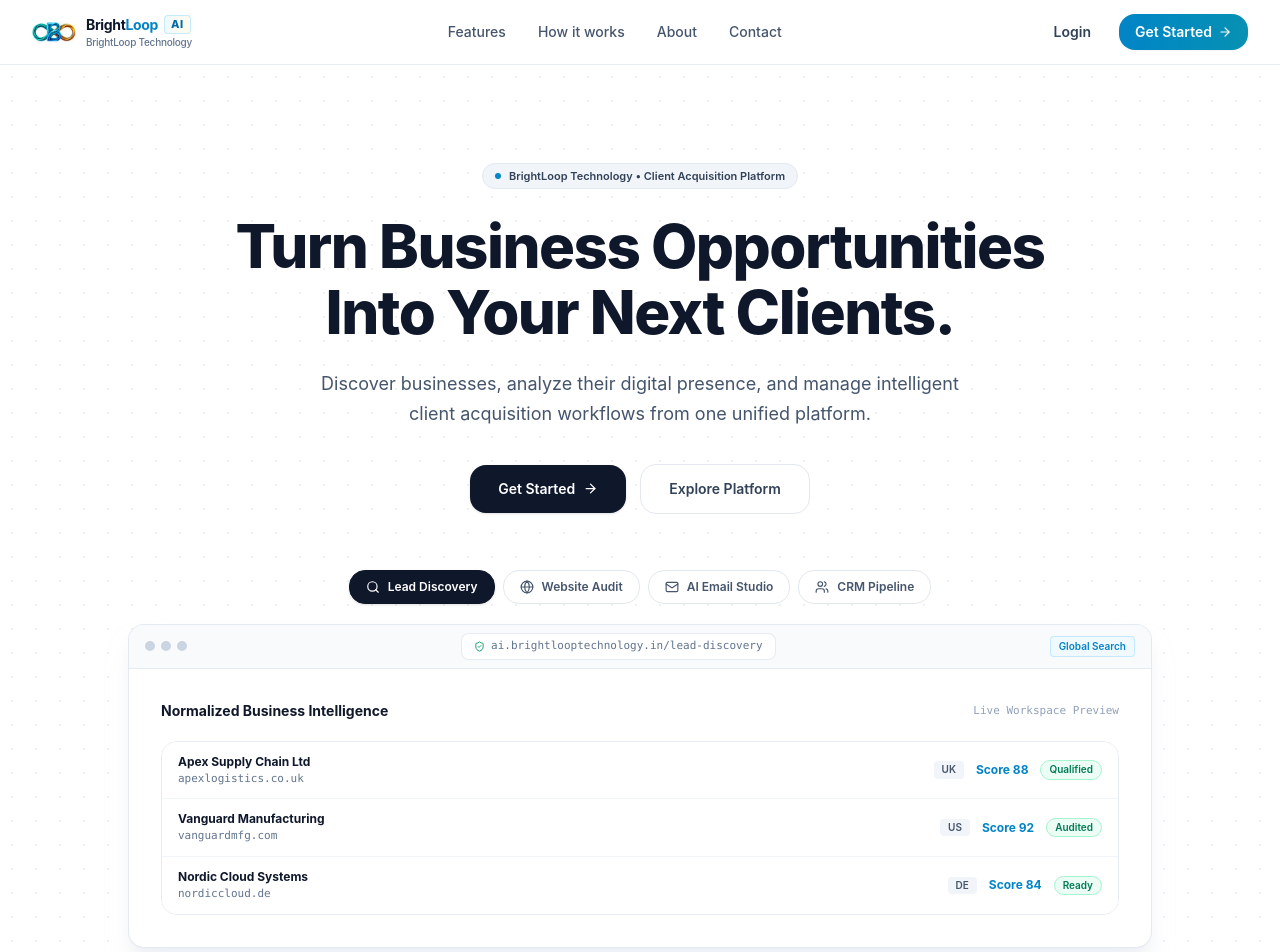
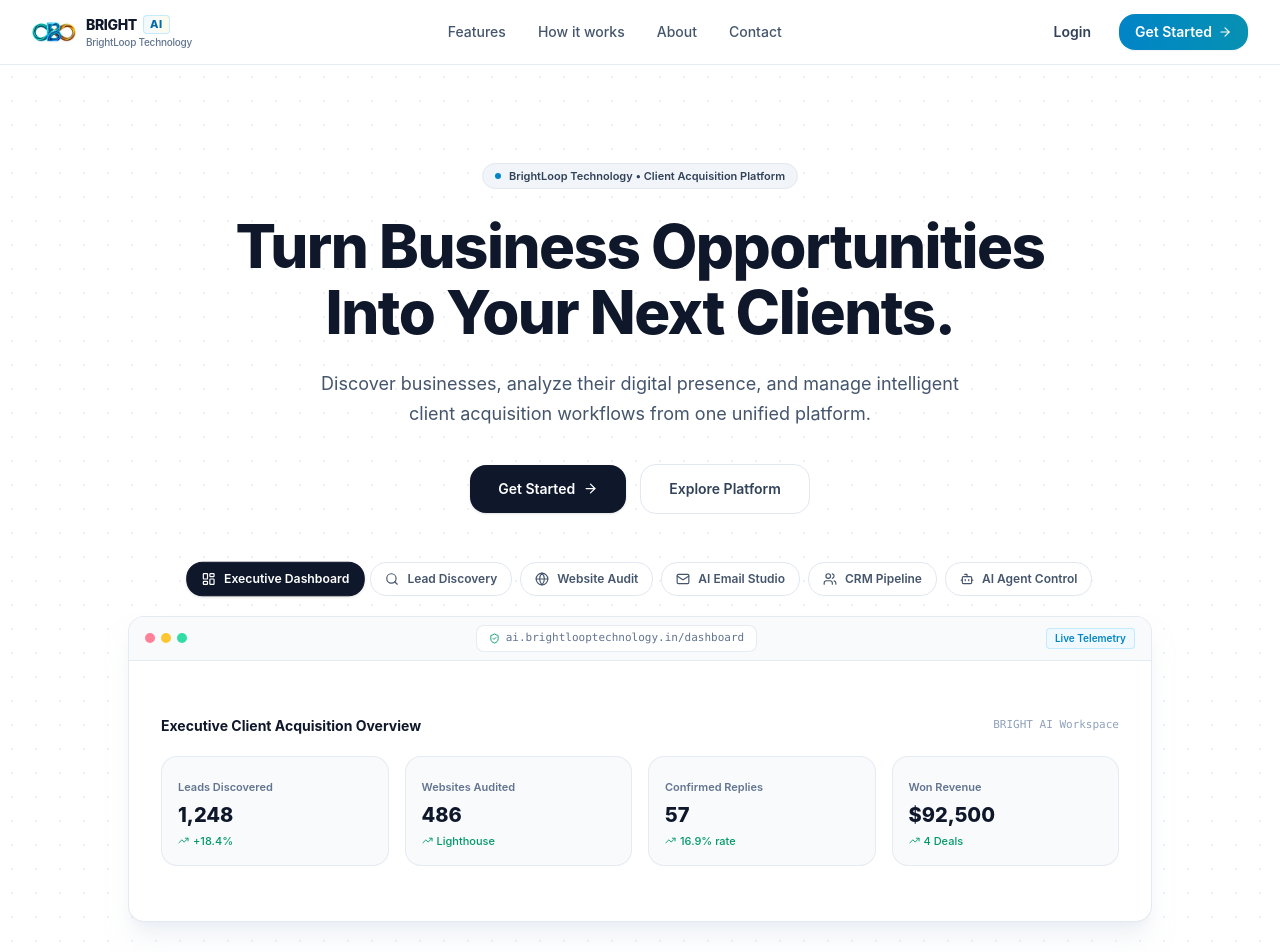
Before and after one commit to dnp8155/brightos, a Next.js app: page / in a window 1280 px wide. Shown: the top 952 px of the page. Built offline with nearby package versions, Linux system fonts and the light colour scheme.

Commit message:
ui: rename brand to BRIGHT AI and add 6-tab dashboard/feature showcase

```diff
--- a/src/components/brand-logo.tsx
+++ b/src/components/brand-logo.tsx
@@ -45,8 +45,8 @@ export function BrandLogo({
       {variant !== "icon" && (
         <div className="flex flex-col select-none">
           <div className="flex items-center gap-1.5">
-            <span className="font-bold tracking-tight text-slate-900 text-sm">
-              Bright<span className="text-[#0284c7]">Loop</span>
+            <span className="font-extrabold tracking-tight text-slate-900 text-sm">
+              BRIGHT
             </span>
             <span className="text-[11px] font-extrabold uppercase px-1.5 py-0.2 rounded bg-gradient-to-r from-sky-50 to-amber-50 text-sky-700 border border-sky-200/80 tracking-wider">
               AI
--- a/src/components/marketing/landing-showcase.tsx
+++ b/src/components/marketing/landing-showcase.tsx
@@ -1,16 +1,31 @@
 "use client";
 
 import React, { useState } from "react";
-import { Search, Globe, Mail, Users, CheckCircle2, ArrowUpRight, ShieldCheck } from "lucide-react";
+import { LayoutDashboard, Search, Globe, Mail, Users, Bot, CheckCircle2, ShieldCheck, TrendingUp } from "lucide-react";
 import { cn } from "@/lib/utils";
 
 const TABS = [
+  {
+    id: "dashboard",
+    label: "Executive Dashboard",
+    icon: LayoutDashboard,
+    badge: "Live Telemetry",
+    title: "Executive Client Acquisition Overview",
+    url: "ai.brightlooptechnology.in/dashboard",
+    kpis: [
+      { label: "Leads Discovered", value: "1,248", delta: "+18.4%" },
+      { label: "Websites Audited", value: "486", delta: "Lighthouse" },
+      { label: "Confirmed Replies", value: "57", delta: "16.9% rate" },
+      { label: "Won Revenue", value: "$92,500", delta: "4 Deals" }
+    ]
+  },
   {
     id: "discovery",
     label: "Lead Discovery",
     icon: Search,
     badge: "Global Search",
     title: "Normalized Business Intelligence",
+    url: "ai.brightlooptechnology.in/lead-discovery",
     rows: [
       { name: "Apex Supply Chain Ltd", domain: "apexlogistics.co.uk", country: "UK", score: 88, status: "Qualified" },
       { name: "Vanguard Manufacturing", domain: "vanguardmfg.com", country: "US", score: 92, status: "Audited" },
@@ -23,6 +38,7 @@ const TABS = [
     icon: Globe,
     badge: "SSRF-Safe Crawler",
     title: "Lighthouse & Technical Deficit Analysis",
+    url: "ai.brightlooptechnology.in/audits",
     metrics: [
       { label: "Performance", value: "48 / 100", note: "LCP 4.2s" },
       { label: "SEO Structure", value: "74 / 100", note: "Missing Schema" },
@@ -36,6 +52,7 @@ const TABS = [
     icon: Mail,
     badge: "Zero Hallucination",
     title: "Evidence-Grounded Consultative Pitch",
+    url: "ai.brightlooptechnology.in/email-studio",
     subject: "Quick note regarding mobile layout shift on apexlogistics.co.uk",
     body: "Hi Sarah, during a technical review of apexlogistics.co.uk, we observed a 4.2s LCP on 4G networks and a 0.29 CLS score on mobile checkout..."
   },
@@ -45,21 +62,36 @@ const TABS = [
     icon: Users,
     badge: "10-Stage Kanban",
     title: "Structured Deal Progression",
+    url: "ai.brightlooptechnology.in/crm",
     stages: [
       { name: "Qualified", count: 14, value: "$140,000" },
       { name: "Meeting Scheduled", count: 5, value: "$85,000" },
       { name: "Proposal Sent", count: 3, value: "$60,000" },
       { name: "Won", count: 4, value: "$92,500" }
     ]
+  },
+  {
+    id: "agents",
+    label: "AI Agent Control",
+    icon: Bot,
+    badge: "8 Agents Live",
+    title: "Multi-Agent Orchestration & Safety Stop",
+    url: "ai.brightlooptechnology.in/agents",
+    agents: [
+      { name: "Lead Discovery Agent", status: "Idle", version: "v1.2.0" },
+      { name: "Website Audit Agent", status: "Idle", version: "v1.3.0" },
+      { name: "Email Generation Agent", status: "Idle", version: "v1.4.0" },
+      { name: "Campaign Execution Agent", status: "Protected", version: "v1.2.0" }
+    ]
   }
 ];
 
 export function LandingShowcase() {
-  const [activeTab, setActiveTab] = useState("discovery");
+  const [activeTab, setActiveTab] = useState("dashboard");
   const current = TABS.find((t) => t.id === activeTab) || TABS[0];
 
   return (
-    <div className="mt-14 max-w-5xl mx-auto">
+    <div className="mt-12 max-w-5xl mx-auto">
       {/* Interactive Module Switcher */}
       <div className="flex flex-wrap items-center justify-center gap-2 mb-5">
         {TABS.map((tab) => {
@@ -70,9 +102,9 @@ export function LandingShowcase() {
               key={tab.id}
               onClick={() => setActiveTab(tab.id)}
               className={cn(
-                "px-4 py-2 rounded-xl text-xs font-semibold flex items-center gap-2 transition-all duration-200 border",
+                "px-3.5 py-2 rounded-xl text-xs font-semibold flex items-center gap-2 transition-all duration-200 border",
                 isActive
-                  ? "bg-slate-900 text-white border-slate-900 shadow-sm"
+                  ? "bg-slate-900 text-white border-slate-900 shadow-sm scale-[1.02]"
                   : "bg-white text-slate-600 border-slate-200 hover:border-slate-300 hover:text-slate-900"
               )}
             >
@@ -88,13 +120,13 @@ export function LandingShowcase() {
         {/* Top Window Chrome */}
         <div className="h-11 bg-slate-50/90 border-b border-slate-200/80 px-4 flex items-center justify-between">
           <div className="flex items-center gap-1.5">
-            <span className="w-2.5 h-2.5 rounded-full bg-slate-300" />
-            <span className="w-2.5 h-2.5 rounded-full bg-slate-300" />
-            <span className="w-2.5 h-2.5 rounded-full bg-slate-300" />
+            <span className="w-2.5 h-2.5 rounded-full bg-rose-400/80" />
+            <span className="w-2.5 h-2.5 rounded-full bg-amber-400/80" />
+            <span className="w-2.5 h-2.5 rounded-full bg-emerald-400/80" />
           </div>
           <div className="px-3 py-1 rounded-md bg-white border border-slate-200/80 text-[11px] font-mono text-slate-500 flex items-center gap-1.5">
             <ShieldCheck size={11} className="text-emerald-600" />
-            ai.brightlooptechnology.in/{activeTab === "discovery" ? "lead-discovery" : activeTab === "audit" ? "audits" : activeTab === "email" ? "email-studio" : "crm"}
+            {current.url}
           </div>
           <span className="text-[10px] font-semibold px-2 py-0.5 rounded bg-sky-50 text-[#0284c7] border border-sky-200/80">
             {current.badge}
@@ -105,8 +137,22 @@ export function LandingShowcase() {
         <div className="p-6 sm:p-8 text-left min-h-[260px] flex flex-col justify-center">
           <div className="flex items-center justify-between mb-5">
             <h3 className="text-sm font-bold text-slate-900">{current.title}</h3>
-            <span className="text-[11px] text-slate-400 font-mono">Live Workspace Preview</span>
+            <span className="text-[11px] text-slate-400 font-mono">BRIGHT AI Workspace</span>
           </div>
+
+          {activeTab === "dashboard" && current.kpis && (
+            <div className="grid grid-cols-2 sm:grid-cols-4 gap-4">
+              {current.kpis.map((k) => (
+                <div key={k.label} className="p-4 rounded-xl bg-slate-50 border border-slate-200/80">
+                  <span className="text-[11px] font-semibold text-slate-500">{k.label}</span>
+                  <div className="text-xl font-extrabold text-slate-900 mt-1">{k.value}</div>
+                  <span className="text-[11px] font-medium text-emerald-600 mt-1 flex items-center gap-1">
+                    <TrendingUp size={11} /> {k.delta}
+                  </span>
+                </div>
+              ))}
+            </div>
+          )}
 
           {activeTab === "discovery" && current.rows && (
             <div className="divide-y divide-slate-100 border border-slate-200/80 rounded-xl overflow-hidden">
@@ -171,6 +217,20 @@ export function LandingShowcase() {
               ))}
             </div>
           )}
+
+          {activeTab === "agents" && current.agents && (
+            <div className="grid grid-cols-2 sm:grid-cols-4 gap-3">
+              {current.agents.map((a) => (
+                <div key={a.name} className="p-4 rounded-xl bg-slate-50 border border-slate-200/80 space-y-2">
+                  <span className="text-[10px] font-mono text-slate-400">{a.version}</span>
+                  <div className="text-xs font-bold text-slate-900">{a.name}</div>
+                  <span className="inline-block px-2 py-0.5 rounded text-[10px] font-semibold bg-emerald-50 text-emerald-700 border border-emerald-200">
+                    {a.status}
+                  </span>
+                </div>
+              ))}
+            </div>
+          )}
         </div>
       </div>
     </div>
```
